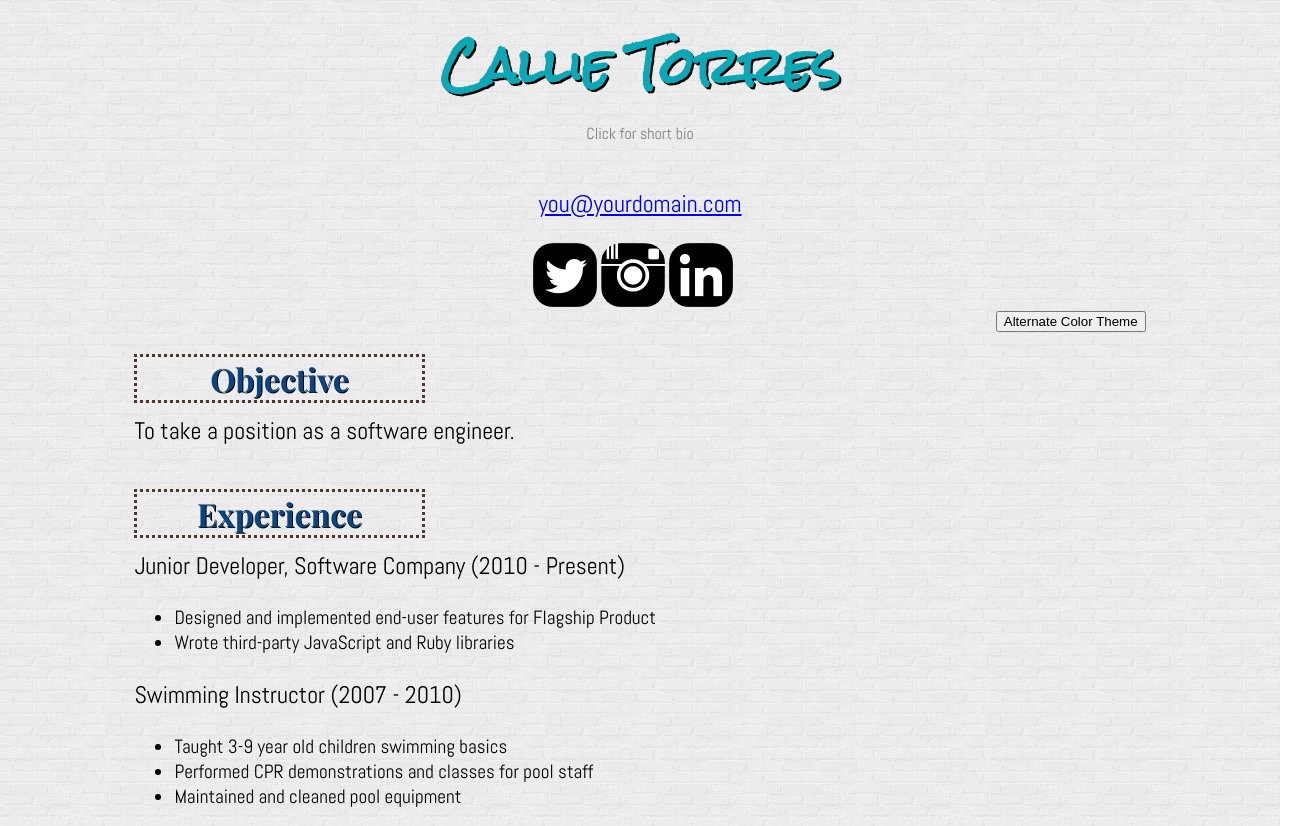
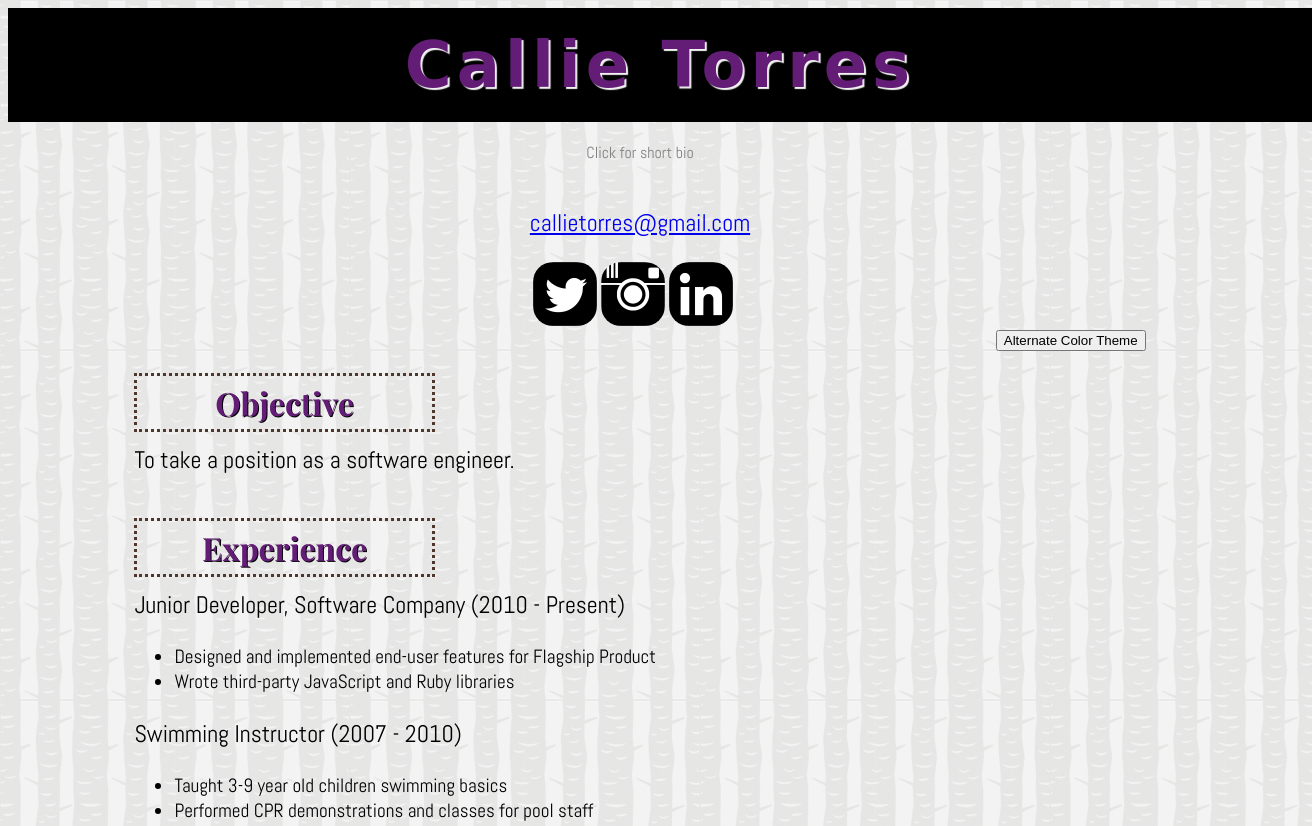
Before and after one commit to jessicaherford/DoYouGitIt, a plain HTML site: page index.html in a window 1280 px wide. Shown: the top 826 px of the page, 1312 px wide, since content can reach past the window. Drawn offline with nearby package versions, Linux system fonts and the light colour scheme; a web font is replaced by a local one.

Commit message:
Homework Answers

```diff
--- a/index.html
+++ b/index.html
@@ -5,6 +5,7 @@
 		<script type="text/javascript" src="jessica.js"></script>
 		<link type="text/css" rel="stylesheet" href="stylesheet.css"/>
 		<link href='https://fonts.googleapis.com/css?family=Rock+Salt|Playfair+Display:400,700,400italic|Abel' rel='stylesheet' type='text/css'>
+		<link href='https://fonts.googleapis.com/css?family=Aclonica' rel='stylesheet' type='text/css'>
 		<title></title>
 	</head>
 	<body>
@@ -12,7 +13,7 @@
 			<h1 id="name">Callie Torres</h1>
 			<div id="flip">Click for short bio</div>
 			<div id="panel">Maybe she's a doctor on Grey's Anatomy or maybe she's a jQuery boss.</div>
-			<a href="mailto:you@yourdomain.com"><p id="email">you@yourdomain.com</p></a>
+			<a href="mailto:you@yourdomain.com"><p id="email">callietorres@gmail.com</p></a>
 			<div id="social-links">
 				<a href="http://www.twitter.com"><img src="images/twitter-3-64 black.png" /></a>
 				<a href="http://www.instagram.com"><img src="images/instagram-64 black.png" /></a>
@@ -55,7 +56,7 @@
 			</ul>
 
 			<h4>References</h4>
-			<p>Joe Walsh<span class="reference-contact"> (555) 555-1212 joewalsh@gmail.com</span></p>
+			<p>Joe Walsh<span class="reference-contact.hidden"> (555) 555-1212 joewalsh@gmail.com</span></p>
 			<p>Debra Wilson<span class="reference-contact"> (555) 888-9999 debrawilson@gmail.com</span></p>
 		</div>
 		<div id="footer">
--- a/jessica.js
+++ b/jessica.js
@@ -5,7 +5,9 @@ $(document).ready(function(){
 });
 
   $('h4').hover(function(){
-    $(this).css('background', 'blue');
+    $(this).css('background', '#631D76');
+    $(this).css('color', '#F3F3F3')
+    $(this).css('border',' 3px groove #F3F3F3' )
   })
 
   $('.project-image').click(function(){
@@ -13,13 +15,19 @@ $(document).ready(function(){
   })
 
   $('#social-links a img').hover(function(){
-    $(this).css('background-color', 'blue');
-    $(this).css('border-radius', '10px');
+    $(this).css('background-color', '#631D76');
+    $(this).css('border-radius', '20px');
   })
 
   $('#social-links a img').mouseout(function() {
-    $(this).css('background-color', '#FFF68F');
+    $(this).css('background-color', '#F3F3F3');
   });
+
+  $( ".reference-contact" ).hide();
+
+  $(".reference-contact").click(function() {
+    $(this).show('.reference-contact');
+  })
 
   /*$('#low-vision').click(function(){
     $('h1').css('color', '#306009');
--- a/stylesheet.css
+++ b/stylesheet.css
@@ -1,25 +1,34 @@
 body {
-    background: url("images/brickwall.png");
+    background: url("images/tree_bark.png");
+    opacity: 0.5px ;
 }
 
 h1 {
   text-align: center;
-  font-family: 'Rock Salt', cursive;
-  color: #0ea7b5;
-  text-shadow: black 2px 2px 0px;
-  font-size: 3em;
-  margin: 0 auto;
+  font-family: 'Aclonica', cursive;
+  color: #631D76;
+  text-shadow: #F3F3F3 2px 2px 1px;
+  font-size: 4em;
+  margin: 0px;
+  background-color: black;
+  background: cover;
+  overflow-x: hidden;
+  width: 100%;
+  padding: 20px;
+  letter-spacing: 5px;
+
 }
 
 h4 {
   text-align: center;
   font-family: 'Playfair Display', serif;
-  color: #0c457d;
+  color: #631D76;
   text-shadow: black 1px 1px 0px;
   font-size: 2em;
   margin-bottom: -1%;
   width: 25%;
   border: 3px dotted #4f372d;
+  padding: 5px;
 }
 
 p {
@@ -80,7 +89,7 @@ li {
 
 #social-links {
  margin-left: 41.5%;
- border-radius: 15px;
+ border-radius: 20px;
 }
 
 #footer {
@@ -90,6 +99,7 @@ li {
 }
 
 #flip {
+  margin-top: 20px;
   text-align: center;
   font-family: 'Abel', sans-serif;
   color: grey;
```
Also changed, not shown: images/concrete_seamless.png (added).
